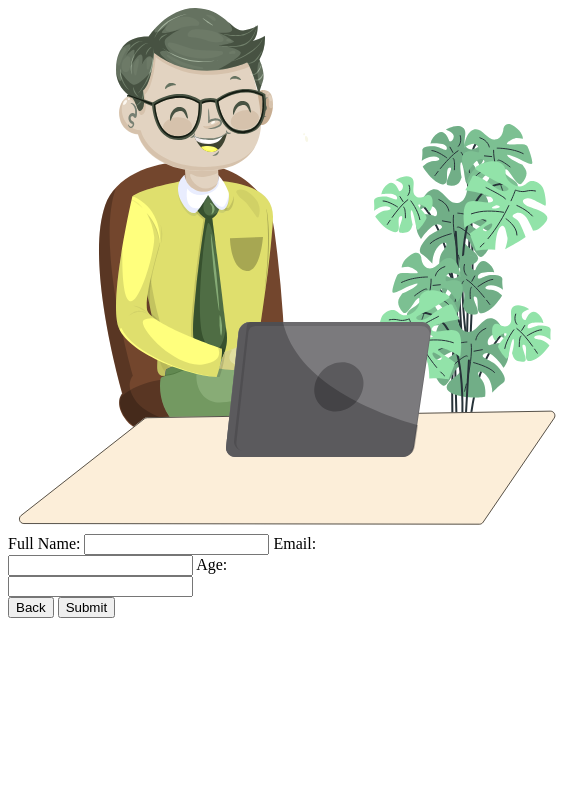
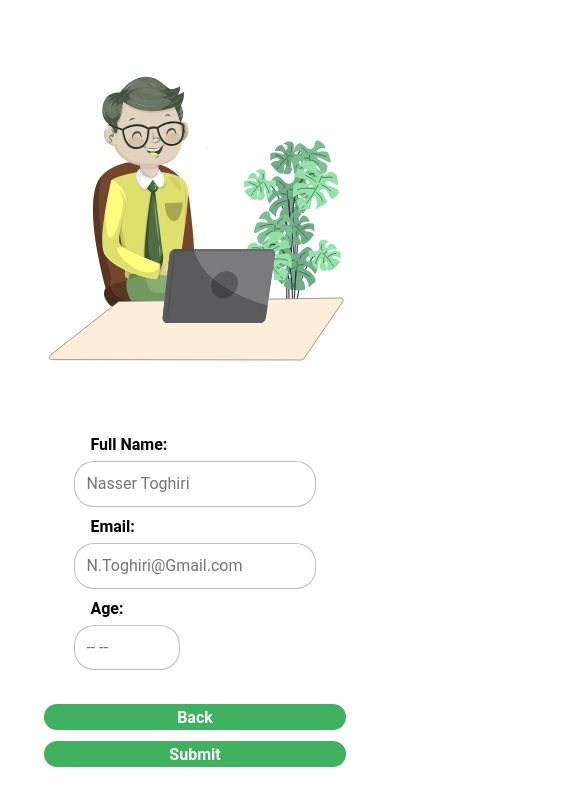
Before and after one commit to Matheus-kb/survey-form, a website: page src/pagesix.html in a window 390 px wide. Shown: the whole page, 562 px wide, since content can reach past the window. Drawn offline with Linux system fonts and the light colour scheme.

Commit message:
estilização da page-six para mobile

```diff
--- /dev/null
+++ b/src/css/pagesix-style.css
@@ -0,0 +1,75 @@
+* {
+  margin: 0;
+  font-family: "Roboto", sans-serif;
+}
+
+body {
+  background-color: #fff;
+  margin: 0;
+  display: flex;
+  flex-direction: column;
+  align-items: center;
+}
+
+img {
+  width: 78vw;
+  height: 46.5vh;
+  padding-top: 1.5rem;
+  margin-bottom: 1.13rem;
+}
+
+form {
+  display: flex;
+  flex-direction: column;
+}
+
+label {
+  font-size: 1rem;
+  font-weight: 700;
+  margin-bottom: 0.44rem;
+  margin-inline-start: 1rem;
+}
+
+input {
+  width: 58vw;
+  height: 5vh;
+  flex-shrink: 0;
+  border-radius: 1.25rem;
+  border: 1px solid rgba(0, 0, 0, 0.25);
+  font-size: 1rem;
+  font-weight: 400;
+  color: rgba(0, 0, 0, 0.25);
+  padding-inline-start: 0.69rem;
+  margin-bottom: 0.62rem;
+}
+
+.button-group {
+  display: flex;
+  flex-direction: column;
+}
+
+button {
+  flex-shrink: 0;
+  border-radius: 2.1875rem;
+  background: #3eb25e;
+  font-size: 1rem;
+  font-weight: 700;
+  color: #fff;
+  border: none;
+  width: 18.875rem;
+  height: 1.625rem;
+  margin-bottom: 0.69rem;
+}
+
+.input-age {
+  width: 23.2vw;
+  height: 4.9vh;
+  margin-bottom: 2.12rem;
+
+}
+
+button:hover {
+  color: #000;
+  background-color: #ffff7d;
+  transition: 0.6s;
+}
--- a/src/pagesix.html
+++ b/src/pagesix.html
@@ -3,17 +3,18 @@
 <head>
     <meta charset="UTF-8">
     <meta name="viewport" content="width=device-width, initial-scale=1.0">
+    <link rel="stylesheet" href="../src/css/pagesix-style.css">
     <title>Survey Form</title>
 </head>
 <body>
     <img src="../public/img/five.svg" alt="banker with a smile on his face.">
     <form>
         <label for="name">Full Name:</label>
-        <input type="text" id="name" required>
+        <input type="text" id="name" placeholder="Nasser Toghiri" required>
         <label for="email">Email:</label>
-        <input type="email" id="email" required>
+        <input type="email" id="email" placeholder="N.Toghiri@Gmail.com" required>
         <label for="age">Age:</label>
-        <input type="number" id="age" required>
+        <input class="input-age" type="number" id="age" placeholder="-- --" required>
     </form>
     <div class="button-group">
         <button>Back</button>
```
